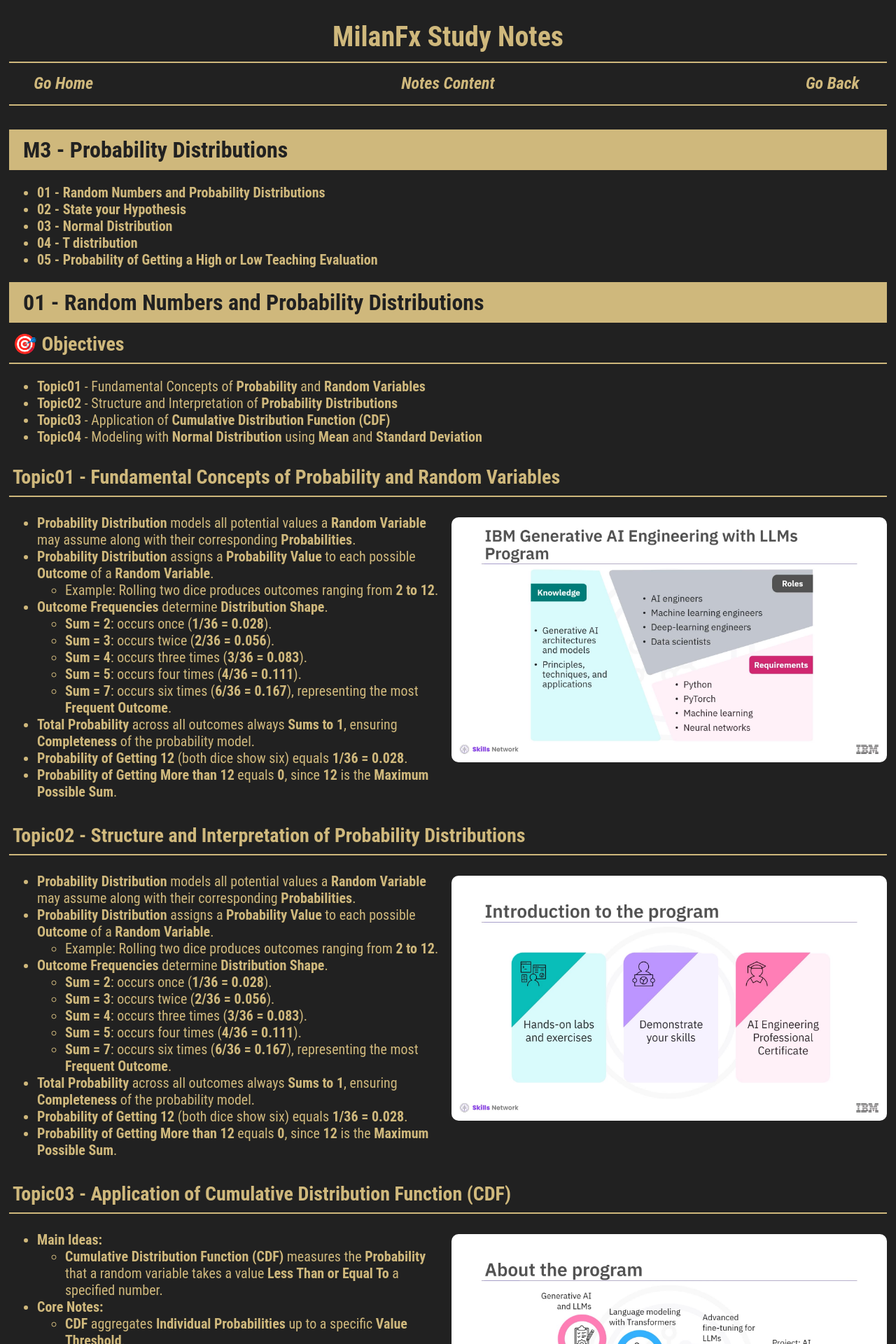
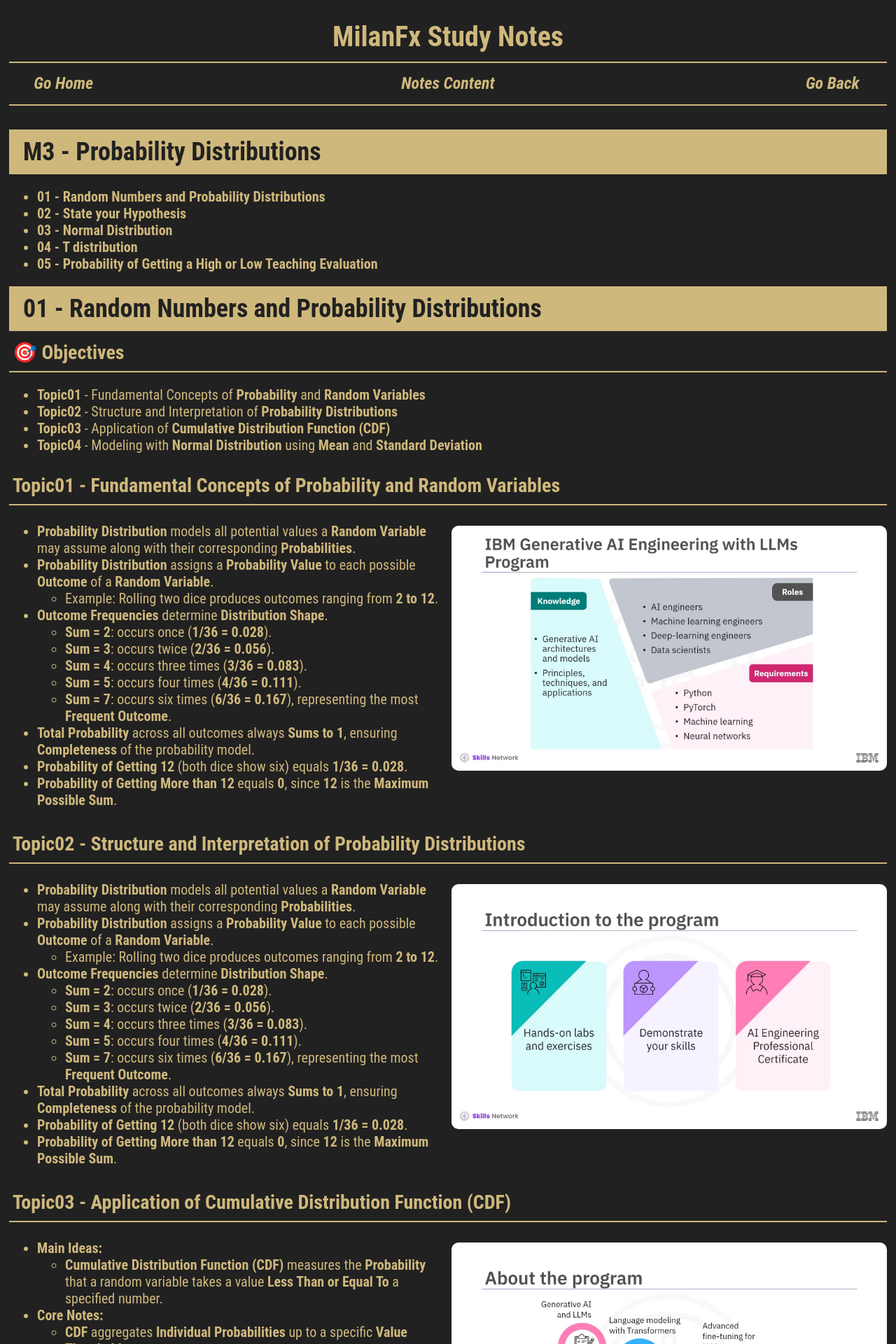
Before and after one commit to milanfx/milanfx.github.io, a Jekyll site: the page built from test.md, in a window 1280 px wide. Shown: the top 1920 px of the page at 70% size. Built offline with Jekyll 4.4.1, drawn with Linux system fonts in a browser that asks for light colours; our own code applies the rules of GitHub Pages for plain Markdown files.

Commit message:
Update page.html

```diff
--- a/_layouts/page.html
+++ b/_layouts/page.html
@@ -40,7 +40,7 @@
     }
 
      .container h1 {
-      font-size: 36px;
+      font-size: 44px;
       display: block;
       box-sizing: border-box;
       background-color: var(--word);
@@ -59,7 +59,7 @@
     }
 
      .container h2 {
-      font-size: 32px;
+      font-size: 36px;
       display: block;
       box-sizing: border-box;
       background-color: var(--word);
```
